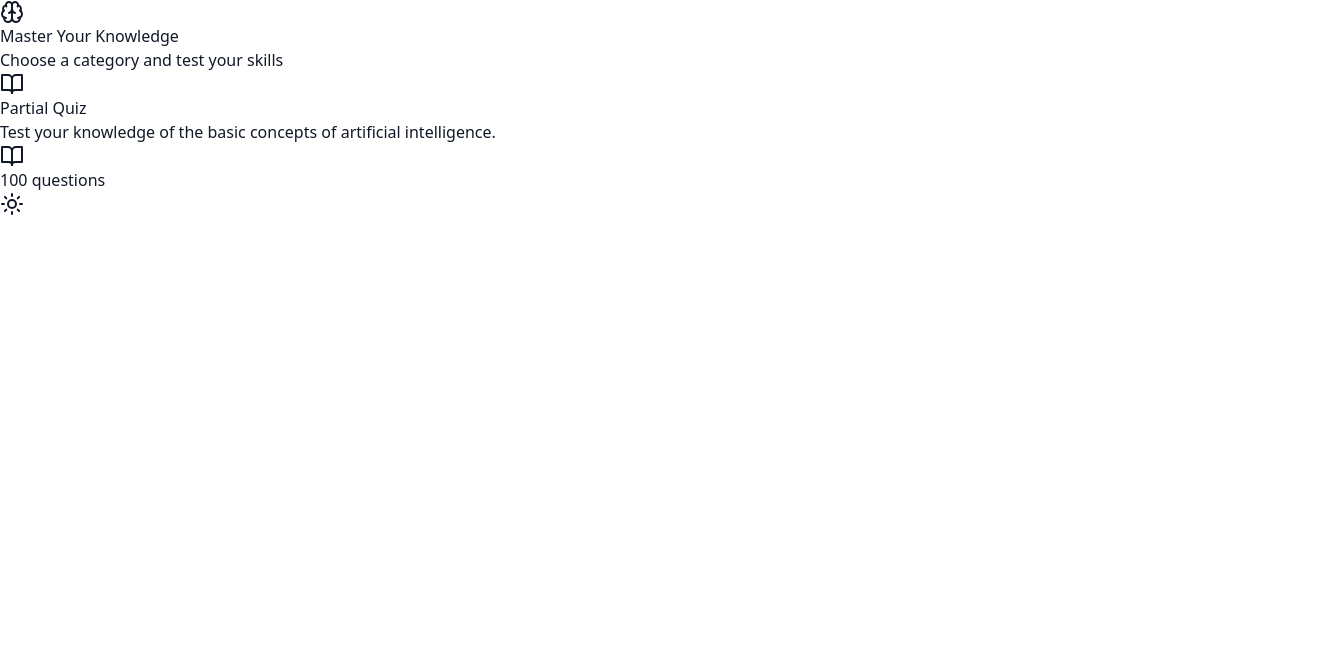
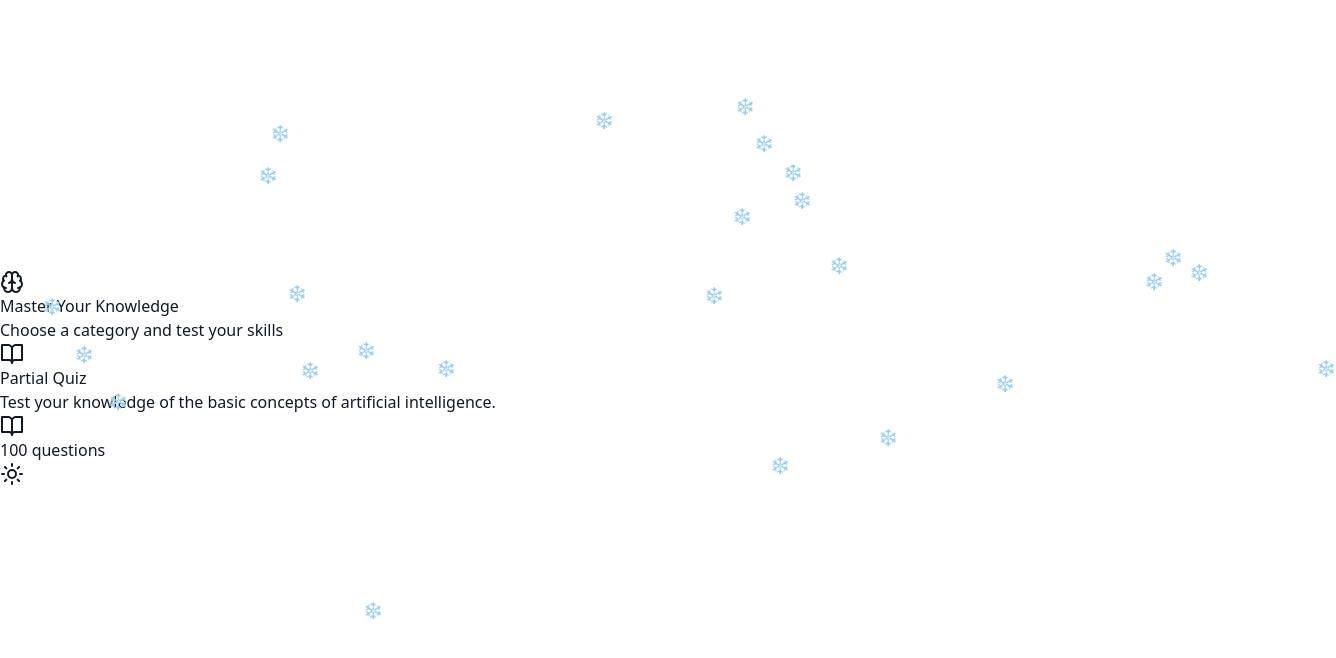
Before and after one commit to Dennis290699/react-quizApp, a React (Vite) app: page / in a window 1280 px wide. Shown: the top 658 px of the page, 1336 px wide, since content can reach past the window. Built offline with nearby package versions, Linux system fonts and the light colour scheme.

Commit message:
Update App.tsx

```diff
--- a/src/App.tsx
+++ b/src/App.tsx
@@ -4,11 +4,13 @@ import { Home } from './pages/Home';
 import { ModeSelection } from './pages/ModeSelection';
 import { Quiz } from './pages/Quiz';
 import { ThemeToggle } from './components/ThemeToggle';
+import { ChristmasEffect } from './components/ChristmasEffect';
 
 function App() {
   return (
     <Router>
       <div className="min-h-screen bg-gray-50 dark:bg-gray-900 transition-colors duration-200">
+        <ChristmasEffect />
         <AnimatePresence mode="wait">
           <Routes>
             <Route path="/" element={<Home />} />
```
